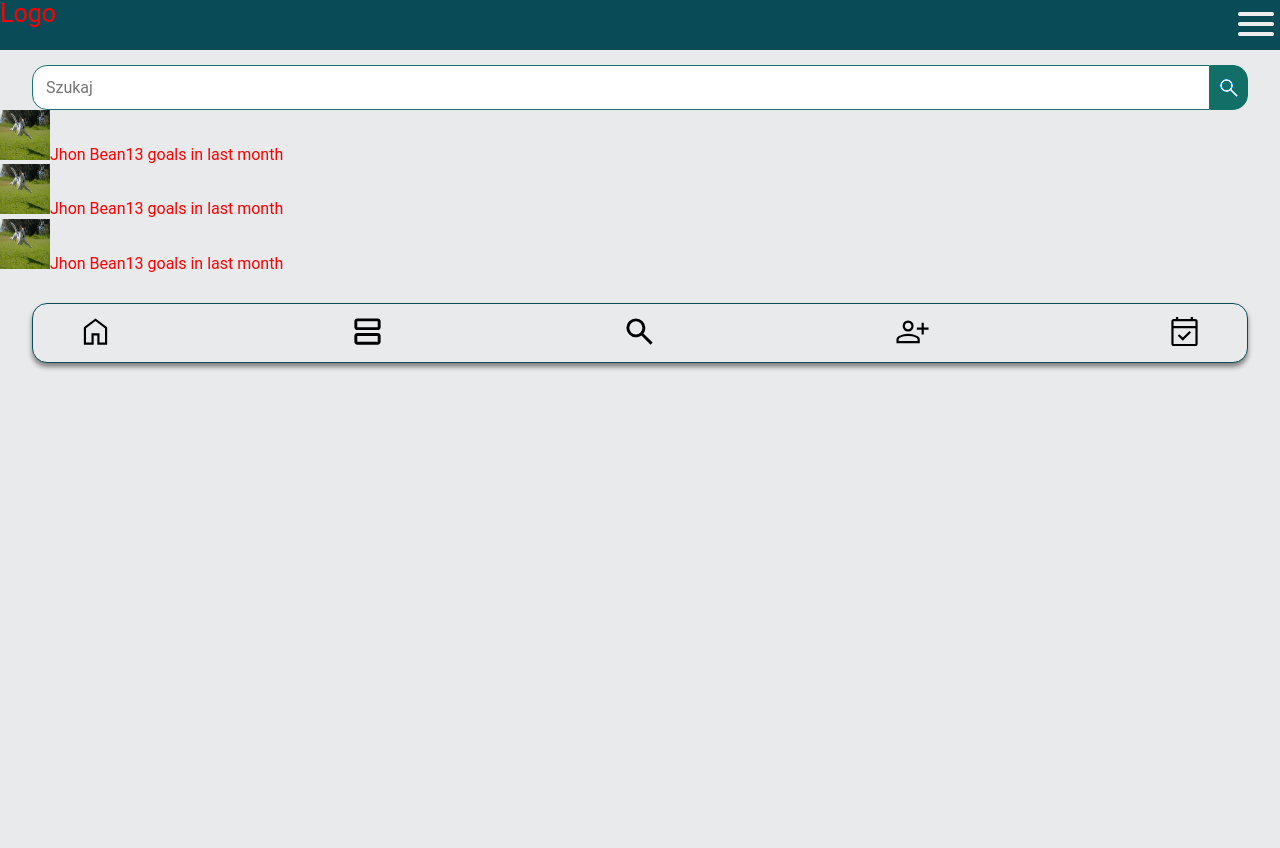
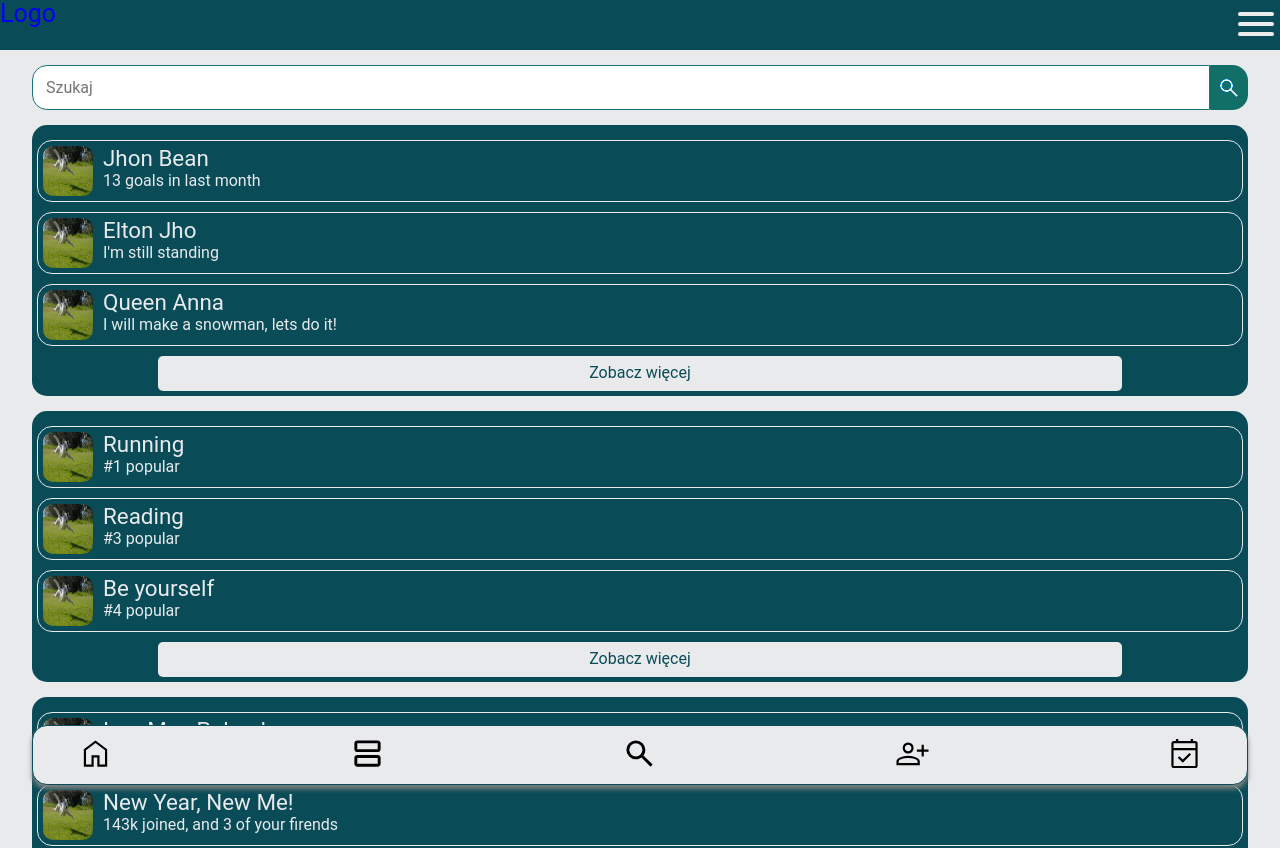
Before and after one commit to Ja-ku-ba/Dm-Daily_motivation, a React (Create React App) app in the folder frontend/: page /search/1 in a window 1280 px wide. Shown: the top 848 px of the page. Before the commit the page ends 800 px from the top, so only its background shows below. Built offline with nearby package versions, Linux system fonts and the light colour scheme; sample sign-in values are in the browser's storage.

Commit message:
search results, design page

```diff
--- a/frontend/src/App.scss
+++ b/frontend/src/App.scss
@@ -11,4 +11,5 @@
 @import "./styles/profile.scss";
 @import "./styles/bio.scss";
 @import "./styles/postPage.scss";
-@import "./styles/searchBar.scss"
+@import "./styles/searchBar.scss";
+@import "./styles/searchResult.scss";
--- /dev/null
+++ b/frontend/src/components/SearchEvents.js
@@ -0,0 +1,38 @@
+import React from 'react'
+import { Link } from 'react-router-dom'
+
+import dogo from "../assets/images/dogo.jpg"
+
+const SearchEvents = () => {
+  return (
+    <div className='SearchResults'>
+      <div className='SearchResults__list'>
+        <img className='SearchResults__list__Picture' src={dogo} width={"50px"} height={"50px"}></img>
+        <div className='SearchResults__list__informations'>
+          <span className='SearchResults__list__informations__name'>Iron Men Poland</span>
+          <span className='SearchResults__list__informations__description'>1.4k joined</span>
+        </div>
+      </div>
+      <div className='SearchResults__list'>
+        <img className='SearchResults__list__Picture' src={dogo} width={"50px"} height={"50px"}></img>
+        <div className='SearchResults__list__informations'>
+          <span className='SearchResults__list__informations__name'>New Year, New Me!</span>
+          <span className='SearchResults__list__informations__description'>143k joined, and 3 of your firends</span>
+        </div>
+      </div>
+      <div className='SearchResults__list'>
+        <img className='SearchResults__list__Picture' src={dogo} width={"50px"} height={"50px"}></img>
+        <div className='SearchResults__list__informations'>
+          <span className='SearchResults__list__informations__name'>Sumer Healthcare</span>
+          <span className='SearchResults__list__informations__description'>520k joined, and 17 of your friends</span>
+        </div>
+      </div>
+
+      <Link className='SearchResults__SeeMore'>
+        Zobacz więcej
+      </Link>
+    </div>
+  )
+}
+
+export default SearchEvents
--- /dev/null
+++ b/frontend/src/components/SearchGoals.js
@@ -0,0 +1,37 @@
+import React from 'react'
+import { Link } from 'react-router-dom'
+
+import dogo from "../assets/images/dogo.jpg"
+
+const SearchGoals = () => {
+  return (
+    <div className='SearchResults'>
+      <div className='SearchResults__list'>
+        <img className='SearchResults__list__Picture' src={dogo} width={"50px"} height={"50px"}></img>
+        <div className='SearchResults__list__informations'>
+          <span className='SearchResults__list__informations__name'>Running</span>
+          <span className='SearchResults__list__informations__description'>#1 popular</span>
+        </div>
+      </div>
+      <div className='SearchResults__list'>
+        <img className='SearchResults__list__Picture' src={dogo} width={"50px"} height={"50px"}></img>
+        <div className='SearchResults__list__informations'>
+          <span className='SearchResults__list__informations__name'>Reading</span>
+          <span className='SearchResults__list__informations__description'>#3 popular</span>
+        </div>
+      </div>
+      <div className='SearchResults__list'>
+        <img className='SearchResults__list__Picture' src={dogo} width={"50px"} height={"50px"}></img>
+        <div className='SearchResults__list__informations'>
+          <span className='SearchResults__list__informations__name'>Be yourself</span>
+          <span className='SearchResults__list__informations__description'>#4 popular</span>
+        </div>
+      </div>
+      <Link className='SearchResults__SeeMore'>
+        Zobacz więcej
+      </Link>
+    </div>
+  )
+}
+
+export default SearchGoals
--- /dev/null
+++ b/frontend/src/components/SearchPeople.js
@@ -0,0 +1,38 @@
+import React from 'react'
+import { Link } from 'react-router-dom'
+
+import dogo from "../assets/images/dogo.jpg"
+
+const SearchPeople = () => {
+  return (
+    <div className='SearchResults'>
+      <div className='SearchResults__list'>
+        <img className='SearchResults__list__Picture' src={dogo} width={"50px"} height={"50px"}></img>
+        <div className='SearchResults__list__informations'>
+          <span className='SearchResults__list__informations__name'>Jhon Bean</span>
+          <span className='SearchResults__list__informations__description'>13 goals in last month</span>
+        </div>
+      </div>
+      <div className='SearchResults__list'>
+        <img className='SearchResults__list__Picture' src={dogo} width={"50px"} height={"50px"}></img>
+        <div className='SearchResults__list__informations'>
+          <span className='SearchResults__list__informations__name'>Elton Jho </span>
+          <span className='SearchResults__list__informations__description'>I'm still standing</span>
+        </div>
+      </div>
+      <div className='SearchResults__list'>
+        <img className='SearchResults__list__Picture' src={dogo} width={"50px"} height={"50px"}></img>
+        <div className='SearchResults__list__informations'>
+          <span className='SearchResults__list__informations__name'>Queen Anna</span>
+          <span className='SearchResults__list__informations__description'>I will make a snowman, lets do it!</span>
+        </div>
+      </div>
+
+      <Link className='SearchResults__SeeMore'>
+        Zobacz więcej
+      </Link>
+    </div>
+  )
+}
+
+export default SearchPeople
--- a/frontend/src/components/SearchResults.js
+++ b/frontend/src/components/SearchResults.js
@@ -2,26 +2,17 @@ import React from 'react'
 import { Link } from 'react-router-dom'
 
 import dogo from "../assets/images/dogo.jpg"
+import SearchPeople from './SearchPeople'
+import SearchEvents from './SearchEvents'
+import SearchGoals from './SearchGoals'
 
 const SearchResults = () => {
   return (
-    <Link className='SearchResults'>
-        <div className='SearchResults__profile'>
-            <img className='SearchResults__profile__profilePicture' src={dogo} width={"50px"} height={"50px"}></img>
-            <span className='SearchResults__profile__name'>Jhon Bean</span>
-            <span className='SearchResults__profile__tracker'>13 goals in last month</span>
-        </div>
-        <div className='SearchResults__event'>
-            <img className='SearchResults__profile__profilePicture' src={dogo} width={"50px"} height={"50px"}></img>
-            <span className='SearchResults__profile__name'>Jhon Bean</span>
-            <span className='SearchResults__profile__tracker'>13 goals in last month</span>
-        </div>
-        <div className='SearchResults__achivment'>
-            <img className='SearchResults__profile__profilePicture' src={dogo} width={"50px"} height={"50px"}></img>
-            <span className='SearchResults__profile__name'>Jhon Bean</span>
-            <span className='SearchResults__profile__tracker'>13 goals in last month</span>
-        </div>
-    </Link>
+    <div>
+        <SearchPeople/>
+        <SearchGoals  />
+        <SearchEvents/>
+    </div>
   )
 }
 
--- a/frontend/src/styles/base.scss
+++ b/frontend/src/styles/base.scss
@@ -21,7 +21,6 @@ body {
 
 a:link, a:visited, a:hover, a:active {
   text-decoration: none;
-  color: red;
 }
 
 ul {
--- /dev/null
+++ b/frontend/src/styles/searchResult.scss
@@ -0,0 +1,61 @@
+@use 'config' as *;
+
+.SearchResults{
+    width: 95%;
+    margin: 15px auto 0 auto;
+    border-radius: 15px;
+    background-color: $cardColor;
+    padding: 5px;
+    color: $backgroundColor;
+
+    &__list {
+        border: 1px solid $backgroundColor;
+        border-radius: 15px;
+        padding: 5px;
+        display: flex;
+        flex-direction: row;
+        margin: 10px 0;
+
+        &__Picture {
+            width: 50px;
+            height: 50px;
+            border-radius: 10px;
+            margin-right: 10px;
+        }
+
+        &__informations {
+            display: flex;
+            flex-direction: column;
+
+            &__name {
+                font-size: 140%;
+            }
+
+            // edit me later
+            &__description{
+                overflow: hidden;
+                max-width: 75ch;
+                white-space: nowrap;
+
+            }
+        }
+    }
+
+    &__SeeMore {
+        width: 80%;
+        height: 35px;
+        border-radius: 5px;
+        background-color: $backgroundColor;
+        display: block;
+        margin: auto;
+        display: flex;
+        justify-content: center;
+        align-items: center;
+        color: $cardColor;
+
+        &:active{
+            background-color: $elementsColor;
+            color: $backgroundColor;
+        }
+    }
+}
```
Also changed, not shown: 2 other files (tests, documents, lock files or other folders).
